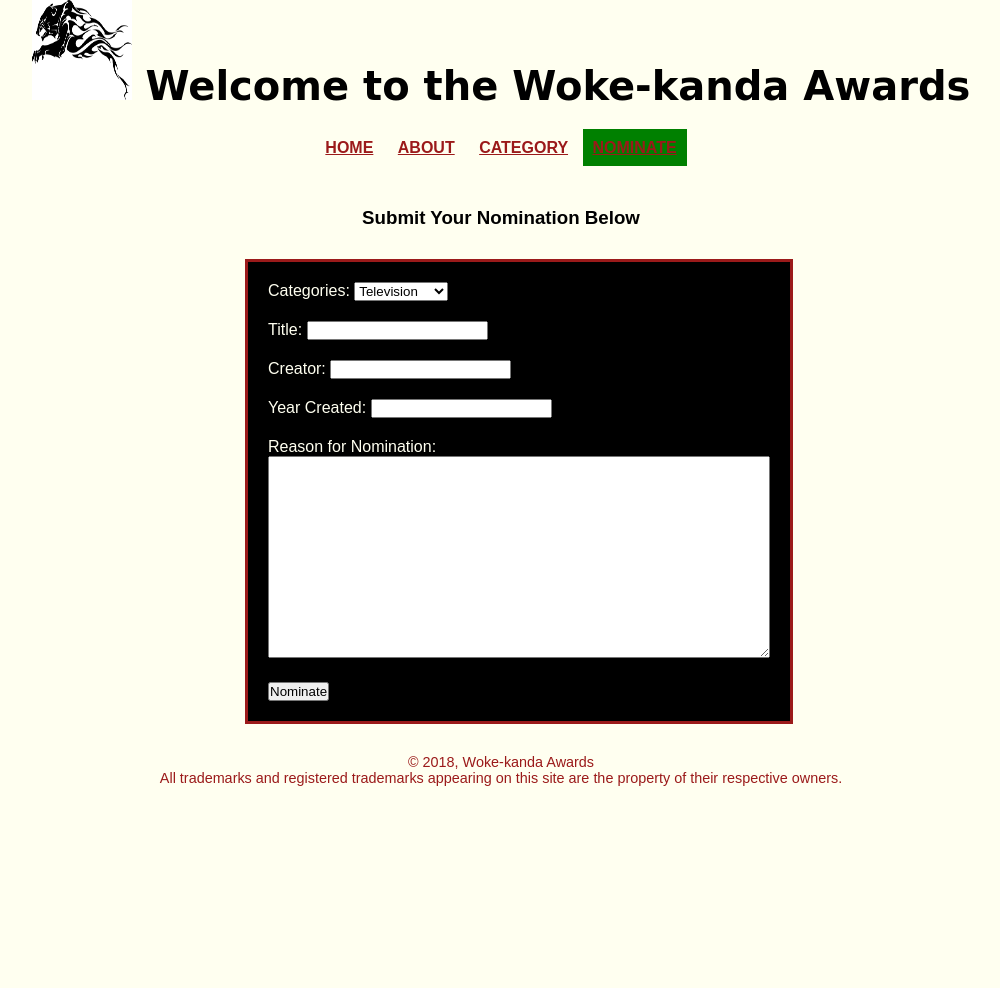
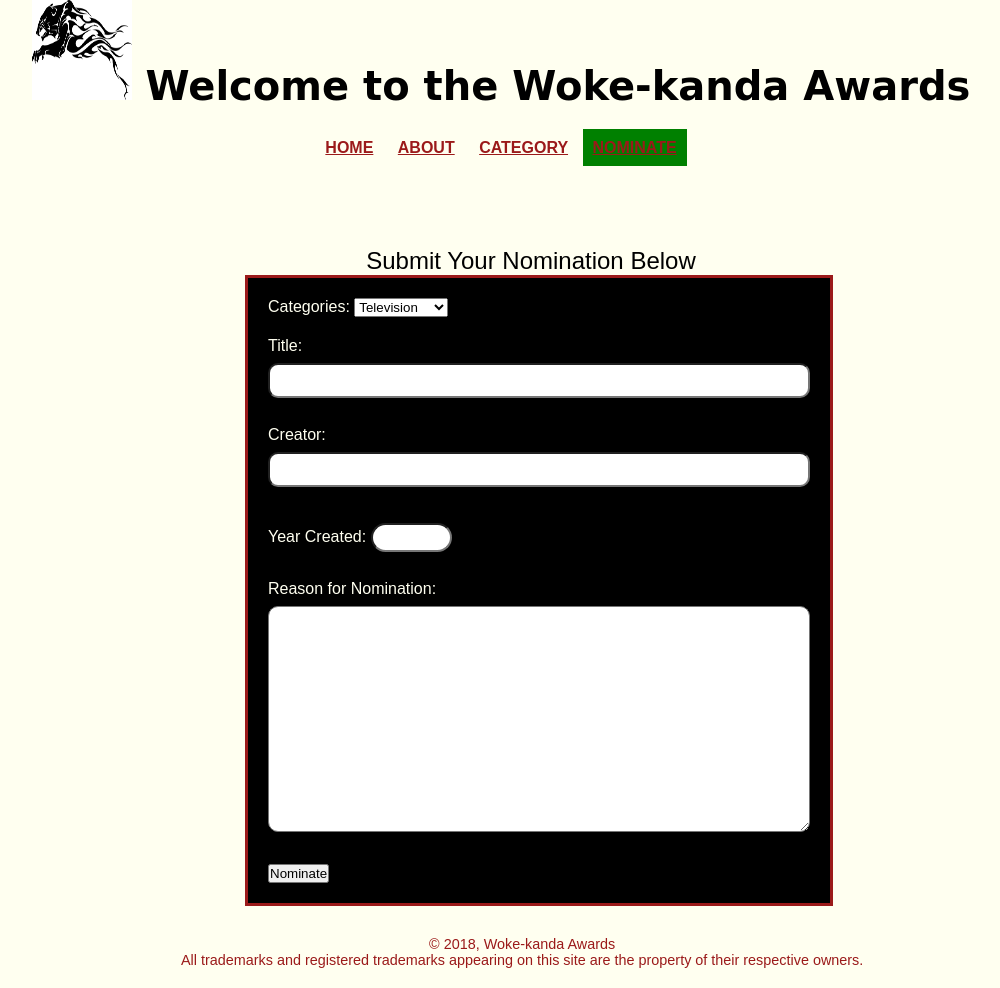
Before and after one commit to kward1025/Onward-Tech, a PHP site: page /Wokekanda-Nominate.html in a window 1280 px wide. Shown: the whole page, without its empty margins (139-1139 px from the left). Before the commit the page ends 786 px from the top, so only its background shows below. Run offline with PHP 8.4, Linux system fonts and the light colour scheme.

Commit message:
Nominate Page Changes
I did my best to

```diff
--- a/Wokekanda-Nominate.html
+++ b/Wokekanda-Nominate.html
@@ -22,8 +22,9 @@
                     </ul>
             </nav>
         <div id= "tableContainer_Nominate">
-                <h3>Submit Your Nomination Below</h3>
+                <h2 id= "Nom_Direction">Submit Your Nomination Below</h2>
             <form>
+
                 <div class="tableRow">
                     <p>Categories:
                     <select name= "CATEGORY">
@@ -41,7 +42,7 @@
                     <p>Creator: <input type= "text" name= "Creator"></p>
                 </div>
                 <div class="tableRow">
-                    <p>Year Created: <input type="text" name= "Year Created"></p>
+                    <p>Year Created: <input type="number" name= "Year Created"></p>
                 </div>
                 <div class="tableRow">
                     <p>Reason for Nomination:<br>
--- a/Wokekanda.css
+++ b/Wokekanda.css
@@ -21,6 +21,7 @@ h1{
 h2{
     color: rgb(155, 26, 26);
     text-decoration: underline solid green;
+    text-align: center;
 }
 
 #Nav ul{
@@ -32,20 +33,26 @@ h2{
 #Nav li{
     display: inline;
     padding:10px;
+    color:ivory;
 
 }
+#Nav a:hover{
+    color: green;
+}
 
-ul li a:link, ul li a:visited{
+
+ul li a:visited, ul li a:link{
     color: rgb(155, 26, 26);
     border-bottom: none;
     font-weight: bold;
 }
-
 ul li.selected{
     background-color:green;
+    color: ivory;
     padding:10px;
+}
 
-}
+
 
 #Footer_Intro{
     position: absolute;
@@ -59,11 +66,12 @@ ul li.selected{
 }
 
 #All_Footers{
-
+    position: absolute;
     color:  rgb(155, 26, 26);
     text-align: center;
     font-size: 90%;
     padding-bottom: 20px;
+    left: 25%;
 
 }
 
@@ -170,13 +178,13 @@ aside{
 Form{
     display: table;
     padding: 10px;
-    border: solid  rgb(155, 26, 26);
+    border: solid rgb(155, 26, 26);
     background-color: black;
     color: ivory;
     position: relative;
     top:50%;
     left:30%;
-    margin-top: 30px;
+    margin-top: 0px;
     margin-bottom: 30px
 
 
@@ -185,22 +193,54 @@ Form{
 form textarea{
     width: 500px;
     height:200px;
+    padding: 12px 20px;
+    margin: 8px 0;
+    border-radius: 10px;
 
 }
 
 div.tableRow{
     display:table-row;
+    width: 200px
 
 }
+
 
 div.tableRow p{
     display: table-cell;
     vertical-align: top;
     padding: 10px;
     text-align: left;
+
 }
+
+
 
 #tableContainer_Nominate{
     text-align: center;
     margin-top: 50px;
 }
+
+input[type=text] {
+    width: 100%;
+    padding:8px 8px;
+    margin: 8px 0;
+    box-sizing: border-box;
+    border-radius: 10px;
+}
+
+input[type=number] {
+    width: 15%;
+    padding: 5px 5px;
+    margin: 8px 0;
+    box-sizing: border-box;
+    border-radius: 20px;
+}
+#Nom_Direction{
+    color:black;
+    text-align: center;
+    text-decoration: none;
+    margin-top: 90px;
+    padding-left: 60px;
+    font-weight: normal;
+}
```
